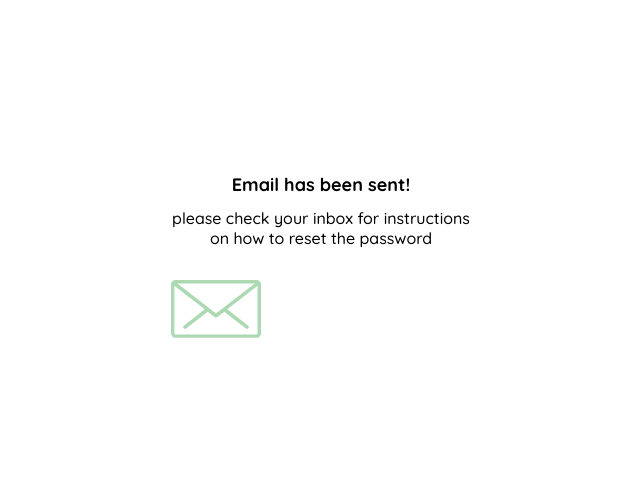
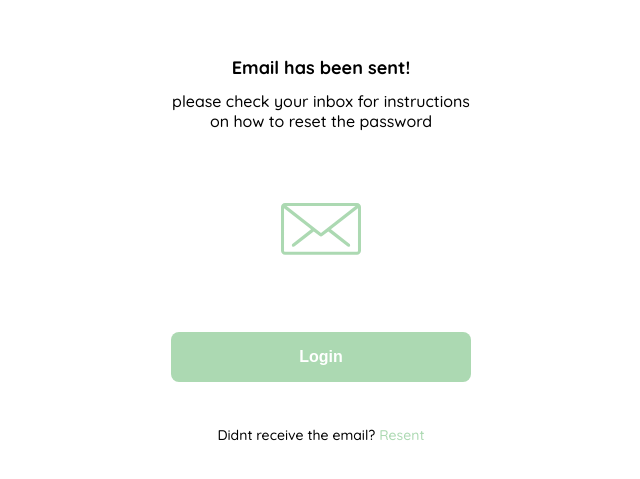
Before and after one commit to ffranezequiel/css-proyectos, a plain HTML site: page clase2.html in a window 1280 px wide. Shown: the part 149-628 px from the top of the page, without its empty margins (319-959 px from the left). Drawn offline with Linux system fonts and the light colour scheme; a web font is replaced by a local one.

Commit message:
terminando la parte 2 de mi model-password

```diff
--- a/clase2.html
+++ b/clase2.html
@@ -33,6 +33,7 @@
             display: grid;
             grid-template-rows: auto 1fr auto;
             width: 300px;
+            justify-items: center;
 
         }
         .logo{
@@ -53,6 +54,30 @@
             margin-top: 0;
             margin-bottom: 32px;
             text-align: center;
+        }
+        .email-image{
+            width: 132px;
+            height: 132px;
+            border-radius: 50%;
+            display: flex;
+            justify-content: center;
+            align-items: center;
+            margin-bottom: 23px;
+        }
+        .email-image img{
+            width: 80px;
+        }
+        .resend{
+            font-size: var(--sm);
+
+        }
+        .resend span{
+            color: var(--black);
+
+        }
+        .resend a{
+            color: var(--hospital-green);
+            text-decoration: none;
         }
         .primary-btn{
             background-color: var(--hospital-green);
@@ -87,6 +112,12 @@
           <div class="email-image">
             <img src="./icons/email.svg" alt="email">
           </div>
+          <button class="primary-btn login-btn">Login</button>
+
+          <p class="resend">
+            <span>Didnt receive the email?</span>
+            <a href="">Resent</a>
+          </p>
         </div>
     </div>
 </body>
```
